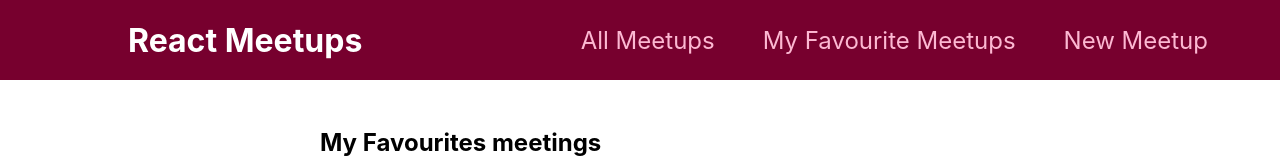
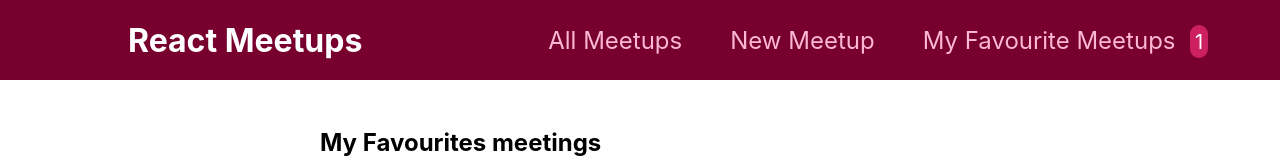
Before and after one commit to Heshan-kavi/react-course-app, a React (Create React App) app: page /favourites in a window 1280 px wide. Both pictures are taken after a click on the button "Add to the favourite list". Shown: the top 160 px of the page. Built offline with nearby package versions, Linux system fonts and the light colour scheme.

Commit message:
Added badge near the favourites to show the length of the favourite list

```diff
--- a/src/components/layout/MainNavigation.js
+++ b/src/components/layout/MainNavigation.js
@@ -1,15 +1,19 @@
+import { useSelector } from "react-redux";
 import { Link } from "react-router-dom";
 import classes from "./MainNavigation.module.css";
 
 function MainNavigation (){
+
+    const numOfItemsInTheFavList = useSelector(state => state.favourite.numOfItemsInTheFavList);
+    const badge = numOfItemsInTheFavList > 0 ? <span className={classes.badge}>{numOfItemsInTheFavList}</span> : <></>;
 
     return (
     <header className={classes.header}>
         <div className={classes.logo}>React Meetups</div>
         <ul>
             <li><Link to='/'> All Meetups </Link></li>
-            <li><Link to='/favourites'> My Favourite Meetups </Link></li>
             <li><Link to='/newmeetup'> New Meetup </Link></li>
+            <li><Link to='/favourites'> My Favourite Meetups {badge} </Link></li>
         </ul>
     </header>
     )
--- a/src/components/layout/MainNavigation.module.css
+++ b/src/components/layout/MainNavigation.module.css
@@ -42,7 +42,8 @@
   .badge {
     background-color: #cc2062;
     color: white;
-    border-radius: 12px;
-    padding: 0 1rem;
+    border-radius: 15px;
+    padding: 0.3rem;
     margin-left: 0.5rem;
+    font-size: 20px;
   }
```
